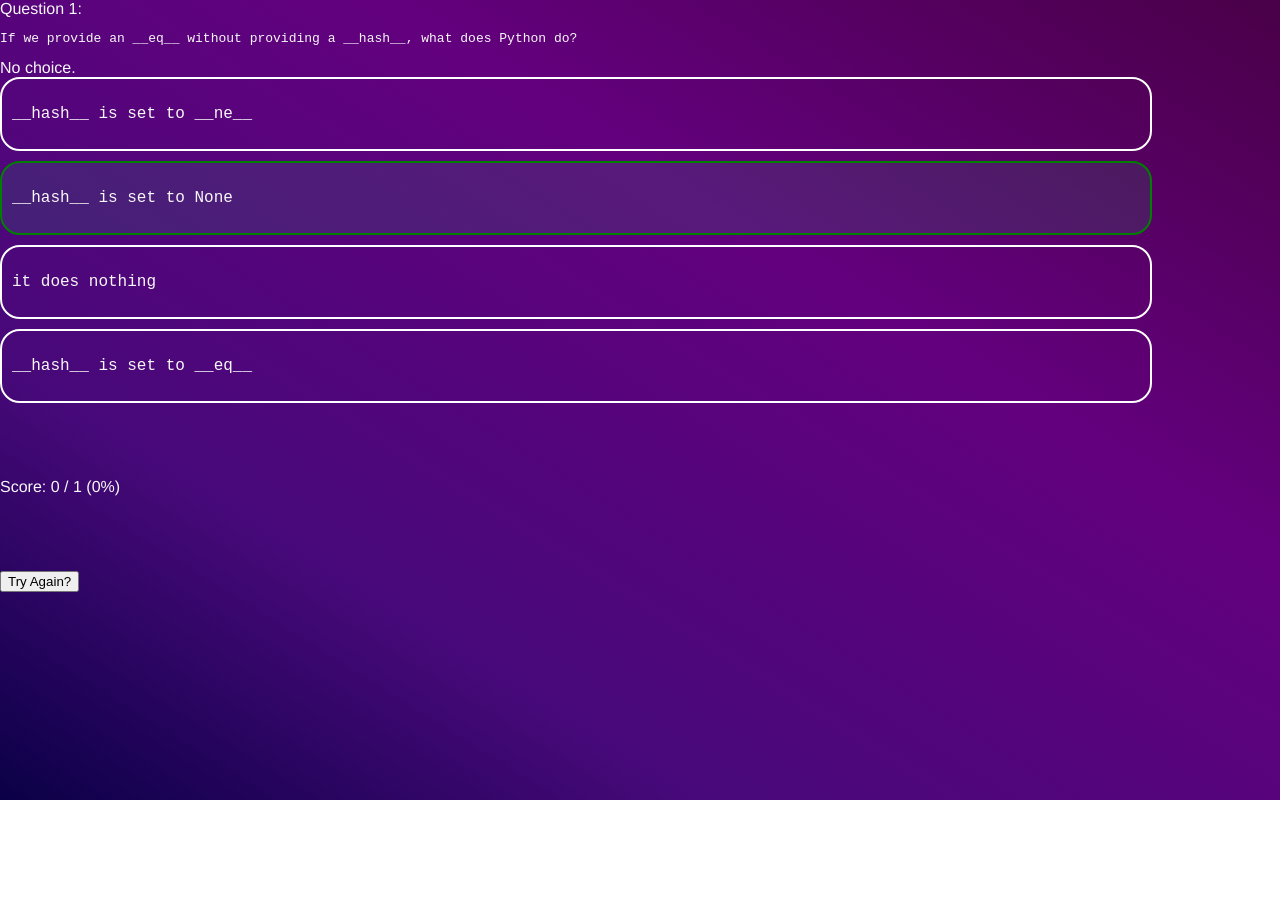
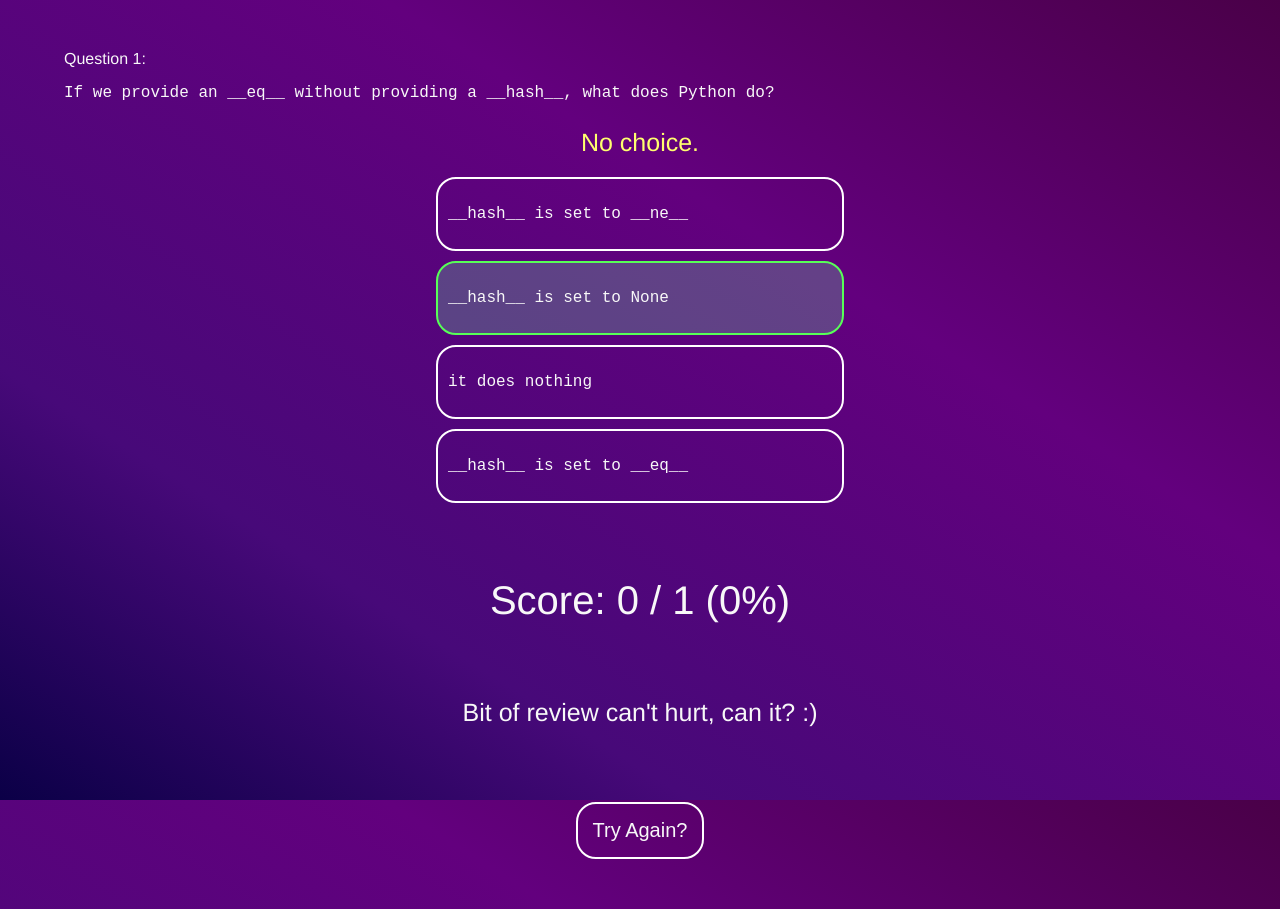
Before and after one commit to Bl20052005/quiz-template, a React (Vite) app: page /33/mcq/quiz/1/1/results in a window 1280 px wide. Before the commit the page ends 800 px from the top, so only its background shows below. Built offline with nearby package versions, Linux system fonts and the light colour scheme.

Commit message:
some finishing touches

```diff
--- a/src/components/McqAnswer.jsx
+++ b/src/components/McqAnswer.jsx
@@ -37,7 +37,15 @@ function McqAnswer({
     return (
       <div className={styles.wrapper}>
         <div className={styles.option}>
-          <div>
+          <div
+            className={
+              correct
+                ? `${styles.choice} ${styles.correctChoice}`
+                : result[1] == -1
+                ? `${styles.choice} ${styles.noChoice}`
+                : `${styles.choice} ${styles.incorrectChoice}`
+            }
+          >
             {correct
               ? "Correct!"
               : result[1] == -1
--- a/src/components/McqAnswer.module.css
+++ b/src/components/McqAnswer.module.css
@@ -4,6 +4,7 @@
   padding: 10px;
   font-size: 15px;
   cursor: pointer;
+  min-width: 30vw;
 }
 
 .answerLine {
@@ -11,25 +12,36 @@
   text-wrap: wrap;
 }
 
-/* .answers {
+.choice {
+  font-size: 25px;
+  margin-bottom: 20px;
+  text-align: center;
+}
+
+.answers {
   display: flex;
-  flex-direction: column;
-  gap: 5px;
+  justify-content: center;
 }
 
 .wrapper {
-  width: 100%;
+  max-width: 90vw;
 }
 
-.option {
-  width: 80%;
-  display: flex;
-  flex-direction: column;
-  gap: 20px;
-} */
+.correctChoice {
+  color: rgb(186, 255, 186);
+}
+
+.noChoice {
+  color: rgb(255, 255, 110);
+}
+
+.incorrectChoice {
+  color: rgb(255, 151, 151);
+}
 
 .answerContainer {
-  width: 90%;
+  width: 100%;
+  max-width: 90vh;
   display: flex;
   flex-direction: column;
   gap: 10px;
@@ -41,10 +53,11 @@
 }
 
 .correctAnswer {
-  border: 2px solid green;
-  background-color: rgba(0, 255, 98, 0.1);
+  border: 2px solid rgb(87, 255, 87);
+  background-color: rgba(103, 255, 161, 0.25);
 }
 
 .incorrectAnswer {
-  border: 2px solid red;
+  border: 2px solid rgb(255, 151, 151);
+  background-color: rgba(255, 119, 119, 0.15);
 }
--- a/src/components/McqQuestion.jsx
+++ b/src/components/McqQuestion.jsx
@@ -10,17 +10,15 @@ function McqQuestion({
   result,
   correctness,
 }) {
-  //   const correctness = useRef(Array.from({ length: 10 }, () => false));
-  console.log(correctness);
   return (
-    <div className={styles.wrapper}>
-      <div>
+    <div className={result ? styles.resultWrapper : styles.wrapper}>
+      <div className={result ? styles.resultQuestion : styles.question}>
         Question {index}:{" "}
         {question.split("\n").map((line, i) => {
-          return <pre key={i}>{line}</pre>;
+          return <pre className={styles.questionLine} key={i}>{line}</pre>;
         })}
       </div>
-      <div className={styles.answers}>
+      <div className={result ? styles.resultAnswers : styles.answers}>
         <McqAnswer
           result={result}
           questionIndex={index - 1}
--- a/src/components/McqQuestion.module.css
+++ b/src/components/McqQuestion.module.css
@@ -10,6 +10,32 @@
   gap: 5px;
 }
 
+.questionLine {
+  text-wrap: wrap;
+}
+
+.resultAnswers {
+  display: flex;
+  align-items: center;
+  justify-content: center;
+}
+
 .wrapper {
   width: 100%;
 }
+
+.resultWrapper {
+  width: 90%;
+  display: flex;
+  flex-direction: column;
+  justify-content: center;
+}
+
+.question {
+  font-size: 16px;
+}
+
+.resultQuestion {
+  font-size: 16px;
+  margin-bottom: 10px;
+}
--- a/src/pages/MultipleChoice.jsx
+++ b/src/pages/MultipleChoice.jsx
@@ -15,7 +15,6 @@ function MultipleChoice() {
   const [intervalId, setIntervalId] = useState(0);
   const [curTime, setCurTime] = useState("unlimited");
   const { qs, time } = useParams();
-  console.log(qs, time);
 
   function shuffle(arr) {
     for (let i = 0; i < arr.length; i++) {
@@ -91,7 +90,6 @@ function MultipleChoice() {
   }
 
   if (isResult) {
-    console.log(isResult);
     return <Outlet context={[correctness, mcqs, setIsResult, initialize]} />;
   }
   return (
@@ -147,7 +145,7 @@ function MultipleChoice() {
               : styles.submitButton
           }
           id="submitButton"
-          tabindex="-1"
+          tabIndex="-1"
           onClick={() => {
             setIsResult(true);
             setIntervalId((intervalId) => {
--- a/src/pages/MultipleChoice.module.css
+++ b/src/pages/MultipleChoice.module.css
@@ -35,6 +35,7 @@
   padding: 0;
   height: 50px;
   width: 50px;
+  min-width: 50px;
   border-radius: 50%;
   background: transparent;
   border: 2px solid rgb(151, 208, 255);
@@ -91,6 +92,21 @@
   overflow-y: auto;
   overflow-x: hidden;
   min-width: 50%;
+  padding: 0 10px 0 10px;
+}
+
+.mcqWrapper::-webkit-scrollbar {
+  background: rgb(0, 0, 0, 0.3);
+  width: 5px;
+}
+
+.mcqWrapper::-webkit-scrollbar-track {
+  background-color: transparent;
+}
+
+.mcqWrapper::-webkit-scrollbar-thumb {
+  background-color: rgb(203, 147, 255);
+  border-radius: 10px;
 }
 
 .invisible {
--- a/src/pages/MultipleChoiceResults.jsx
+++ b/src/pages/MultipleChoiceResults.jsx
@@ -1,6 +1,6 @@
 import { Link, useOutletContext } from "react-router-dom";
 import McqQuestion from "../components/McqQuestion";
-import styles from './MultipleChoiceResults.module.css'
+import styles from "./MultipleChoiceResults.module.css";
 
 function MutipleChoiceResults() {
   const [correctness, mcqs, setIsResult, initialize] = useOutletContext();
@@ -26,12 +26,27 @@ function MutipleChoiceResults() {
           />
         );
       })}
-      <div>
+      <div className={styles.score}>
         Score: {score} / {mcqs.length} (
         {Math.round((score / mcqs.length) * 100)}%)
       </div>
+      <div className={styles.scoreCommentary}>
+        {(score / mcqs.length) * 100 == 100
+          ? "Amazing! Perfect Score❣️❣️"
+          : (score / mcqs.length) * 100 > 90
+          ? "Wonderful score!"
+          : (score / mcqs.length) * 100 > 70
+          ? "Pretty good score!"
+          : (score / mcqs.length) * 100 > 50
+          ? "Keep on trying, you got this!"
+          : (score / mcqs.length) * 100 > 20
+          ? "We may need some work, but I know we can do it!"
+          : "Bit of review can't hurt, can it? :)"}
+      </div>
       <Link to="..">
-        <button onClick={handleReset}>Try Again?</button>
+        <button className={styles.resetButton} onClick={handleReset}>
+          Try Again?
+        </button>
       </Link>
     </div>
   );
--- a/src/pages/MultipleChoiceResults.module.css
+++ b/src/pages/MultipleChoiceResults.module.css
@@ -1,6 +1,40 @@
 .wrapper {
-    width: 100%;
-    display: flex;
-    flex-direction: column;
-    gap: 75px;
+  margin-top: 50px;
+  width: 100%;
+  display: flex;
+  flex-direction: column;
+  gap: 75px;
+  justify-content: center;
+  align-items: center;
 }
+
+.resetButton {
+  padding: 15px;
+  font-size: 20px;
+  color: rgb(248, 248, 248);
+  border: 2px solid white;
+  transition: background-color 0.5s, box-shadow 0.5s, transform 0.5s;
+  max-width: 200px;
+  border-radius: 20px;
+  text-align: center;
+  text-decoration: none;
+  background-color: transparent;
+  cursor: pointer;
+  margin-bottom: 50px;
+}
+
+.resetButton:hover {
+  background-color: rgb(255, 255, 255, 0.1);
+  box-shadow: 5px 5px 20px rgb(61, 61, 61);
+  transform: scale(1.01);
+}
+
+.score {
+  font-size: 40px;
+  text-align: center;
+}
+
+.scoreCommentary {
+  font-size: 25px;
+  text-align: center;
+}
```
